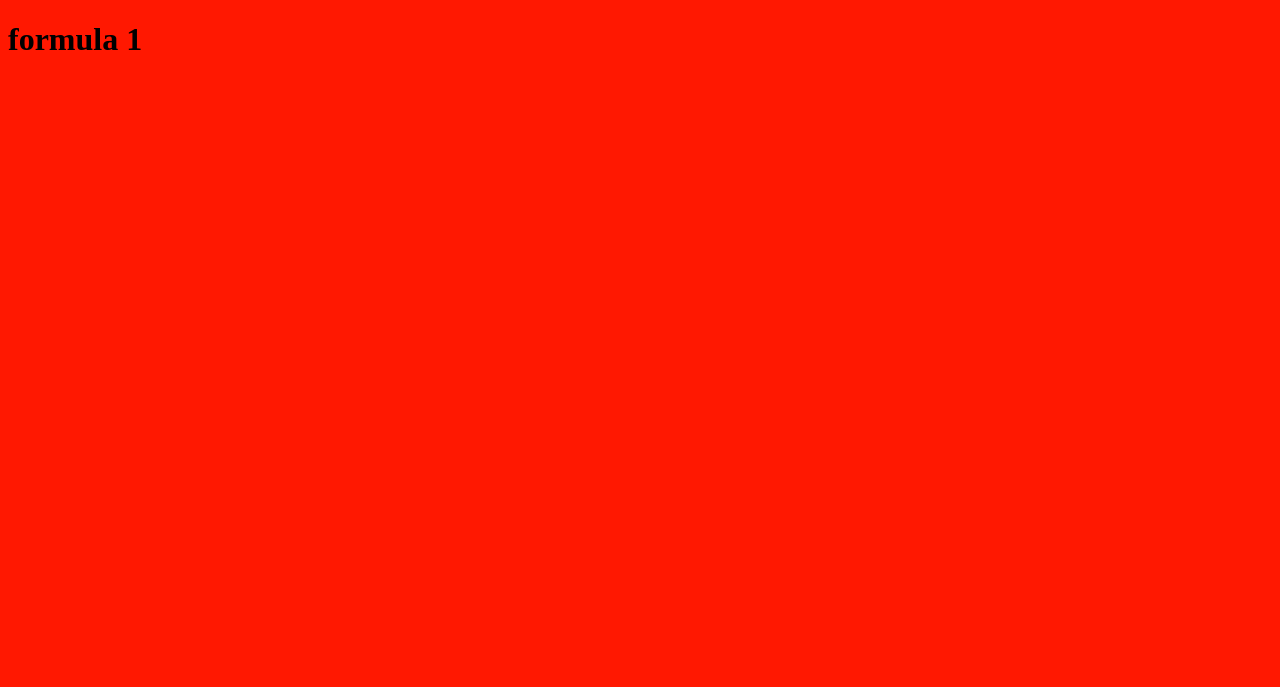
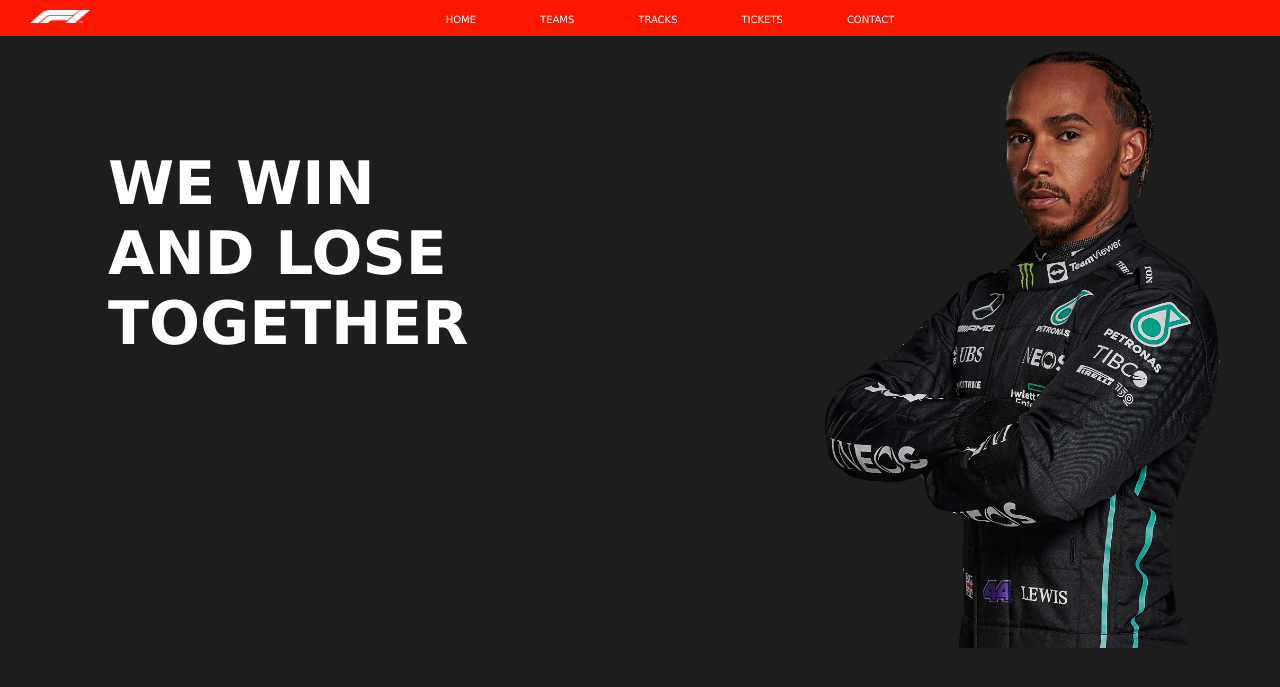
Before and after one commit to altikrivanjeva/Formula1, a PHP site: page / in a window 1280 px wide. Before the commit the part shown is almost empty. Shown: the top 687 px of the page. Run offline with PHP 8.4, Linux system fonts and the light colour scheme.

Commit message:
first page(index)

```diff
--- a/index.html
+++ b/index.html
@@ -1,15 +1,37 @@
 <!DOCTYPE html>
-<html lang="en">
+<html>
 <head>
-    <meta charset="UTF-8">
-    <meta name="viewport" content="width=device-width, initial-scale=1.0">
-    <title>Formula 1</title>
+<meta name="viewport" content="width=device-width, initial-scale=1">
+    <link rel="stylesheet" type="text/css" href="style.css" />
 </head>
 <body>
 
-    <link rel="stylesheet" href="style.css">
+  <!-- menuja top -->
+<menu>
+<li>
+  <div class="topnav-right">
+     <img src="./Assets/logot/F1white.png" width="60" height="13  alt="f1 logo">
+</div>
+  <a href="#home">HOME</a>
+  <a href="#home">TEAMS</a>
+  <a href="#home">TRACKS</a>
+  <a href="#home">TICKETS</a>
+  <a href="#home">CONTACT</a>
 
-    <h1>formula 1</h1>
+</li>
+</menu>
+
+
+
+<img id="right" src="./Assets/foto/Lewis.png" width="400" height="600 alt="hamiltoni">
+
+
+<h1 id="text-home">WE WIN<br> AND LOSE<br> TOGETHER</h1>
+
+
+
+
+
 
 </body>
 </html>
--- a/style.css
+++ b/style.css
@@ -1,3 +1,60 @@
-body {
-    background-color: #FF1801;
+menu{
+  list-style: none;
+  background-color: #FF1801;
+  padding: 9px 30px;
+  text-align: center;
+  overflow: hidden;
+  margin: -8px;
+}
+
+menu a {
+  margin: 0px;
+  color: white;
+  text-decoration: none;
+  font-family: F1;
+  padding: 20px 30px;
+  font-family: Verdana, Geneva, Tahoma, sans-serif;
+  font-size: 10px;
+}
+
+menu a:hover{
+  background-color: rgb(29, 29, 29);
+;
+  color: white;
+}
+.topnav-right {
+  float: left;
+}
+
+body{
+  background-color: rgb(29, 29, 29);
+}
+
+#right{
+  float: right;
+  margin-right: 50px;
+  margin-top: 20px;
+
+}
+
+#text-home{
+  float: left;
+  margin-left: 100px;
+  margin-top: 120px;
+  color: white;
+  font-size: 60px;
+  font-family: Verdana, Geneva, Tahoma, sans-serif;
+}
+
+
+
+
+
+
+
+/*Responsive per telefona mobil */
+@media screen and (max-width: 600px) {
+  menu a {
+    float: none;
+    display: block;
   }
```
Also changed, not shown: Assets/foto/Lewis.png (added), Assets/logot/F1white.png (added), Assets/tracks/France.png (added), Assets/tracks/Italy-Emilia-Romagna.png (added), Assets/tracks/Monaco.png (added), Assets/tracks/bahrain.png (added), Assets/tracks/baku.png (added), Assets/tracks/portimao.png (added), Assets/tracks/spain.png (added), Assets/tracks/spielberg.png (added), 2 other files.
